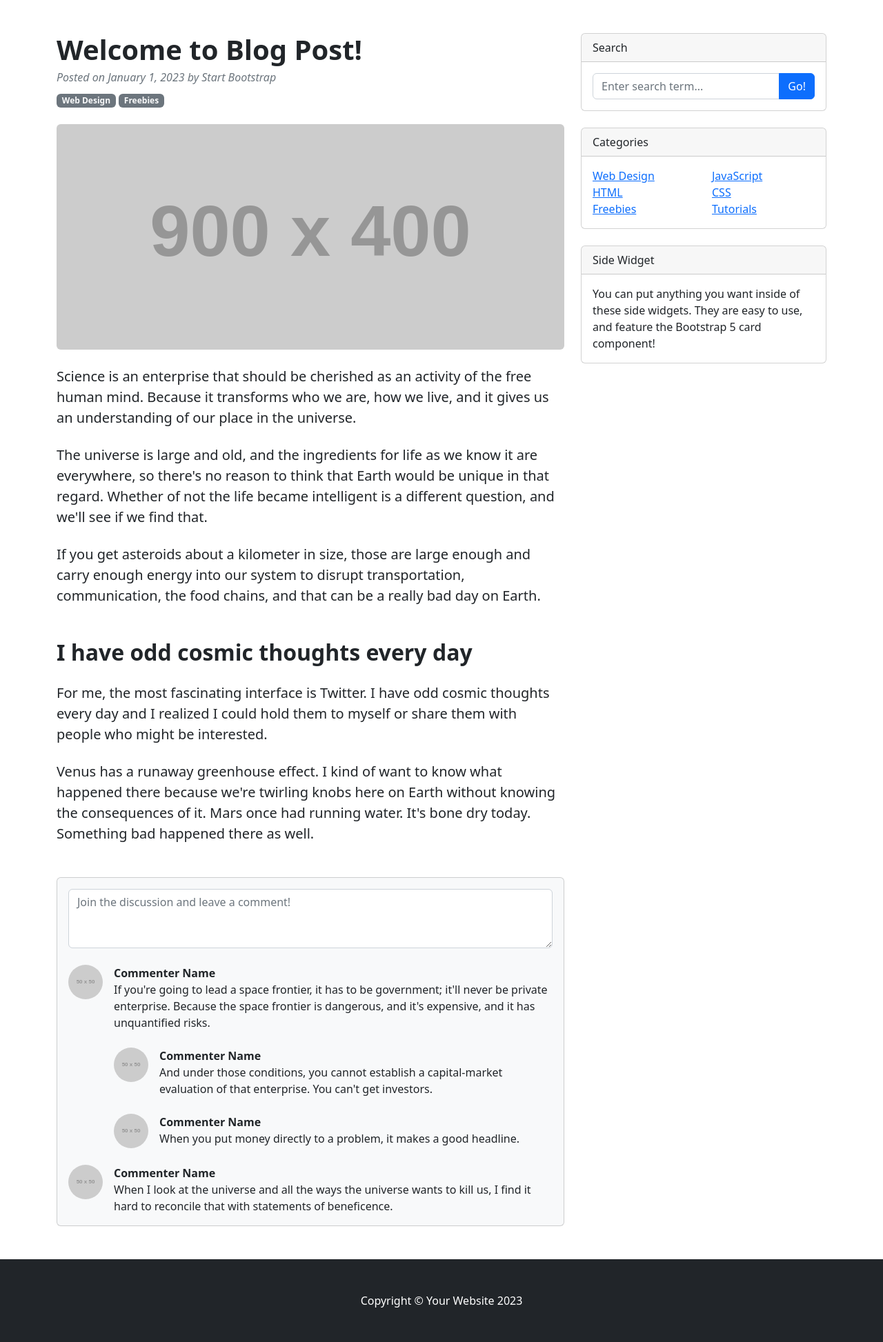
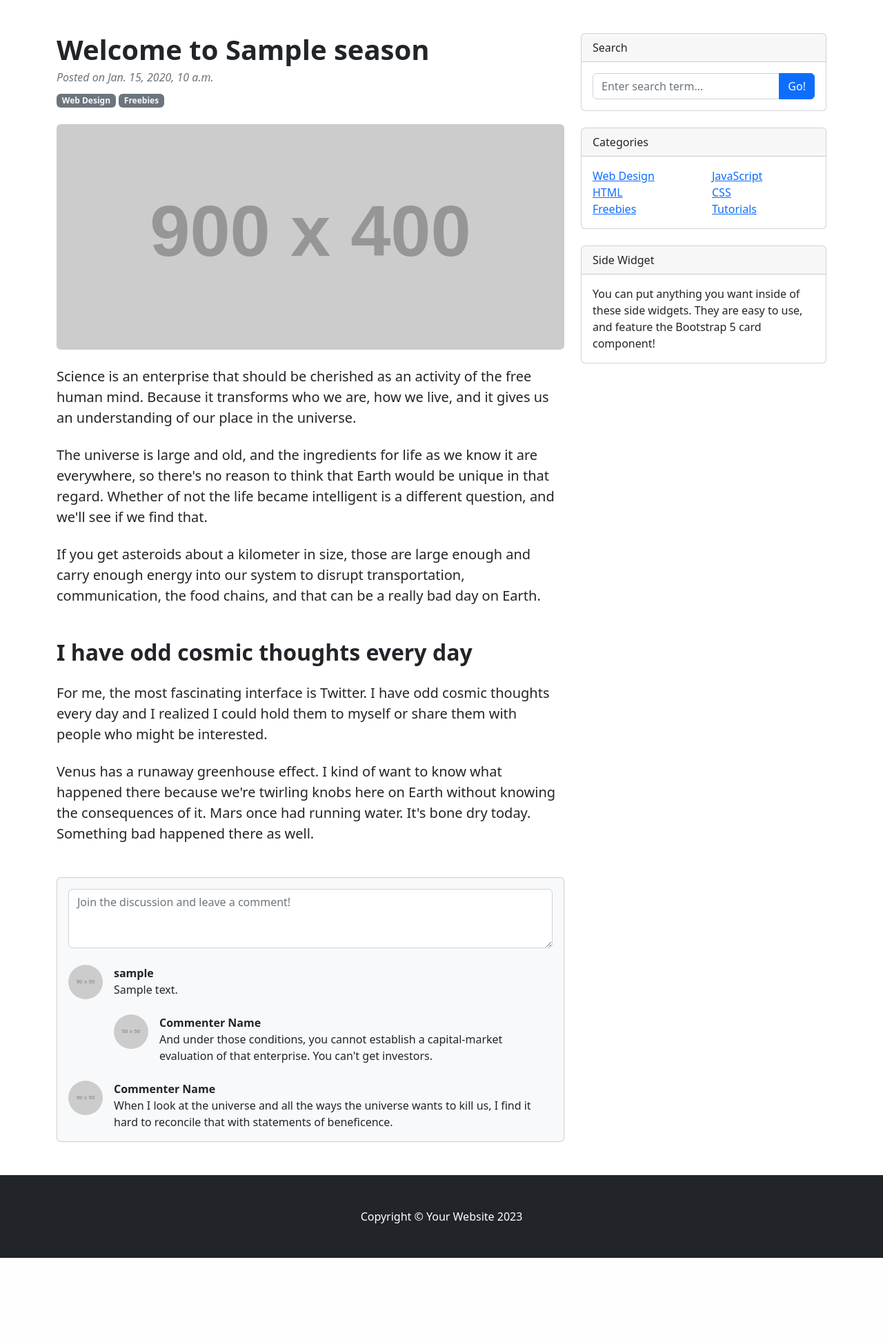
Before and after one commit to DestanT/we-discuss-music, a Django app: a page that uses templates/blog/season_details.html in a window 1280 px wide. Shown: the part 56-2002 px from the top of the page at 69% size. After the commit the page ends 1880 px from the top, so only its background shows below. Run offline with Django 4.2, Linux system fonts and the light colour scheme; tables that the repository leaves empty hold one stand-in row (values such as "Sample post"); grey boxes labelled with a size stand in for pictures from a placeholder-image service; some libraries are stand-ins or nearby versions.

Commit message:
Update views to display comments in template, add jinja logic to template

```diff
--- a/blog/views.py
+++ b/blog/views.py
@@ -2,7 +2,7 @@ from typing import Any
 from django.shortcuts import render, get_object_or_404
 from django.views import View
 from django.views.generic import ListView
-from .models import Season
+from .models import Season, Comment
 
 
 class SeasonList(ListView):
@@ -11,6 +11,7 @@ class SeasonList(ListView):
     template_name = 'blog/season_posts.html'
     paginate_by = 4
 
+    # Always display the latest season post - bypasses pagination logic
     def get_context_data(self, **kwargs):
         context = super().get_context_data(**kwargs)
         context['latest_season'] = Season.objects.first()
@@ -19,10 +20,16 @@ class SeasonList(ListView):
 
 class SeasonDetail(View):
     def get(self, request, *args, **kwargs):
-        queryset = Season.objects.all()
-        post = get_object_or_404(queryset, slug=self.kwargs.get('slug'))
+        slug = self.kwargs.get('slug')
+        season = get_object_or_404(Season, slug=slug)
+
+        comments = season.comments.all()  # type: ignore - Reverse relationship ("related_name")
 
         return render(
             request,
-            'blog/season_details.html'
+            'blog/season_details.html',
+            {
+                'season': season,
+                'comments': comments,
+            }
         )
--- a/templates/blog/season_details.html
+++ b/templates/blog/season_details.html
@@ -1,37 +1,4 @@
-{% load static %}
-<!DOCTYPE html>
-<html lang="en">
-
-<head>
-    <meta charset="utf-8" />
-    <meta name="viewport" content="width=device-width, initial-scale=1, shrink-to-fit=no" />
-    <meta name="description" content="" />
-    <meta name="author" content="" />
-    <title>We Rate Music</title>
-    <!-- Favicon-->
-    <link rel="icon" type="image/x-icon" href="{% static 'assets/favicon.ico' %}">
-    <!-- Core theme CSS (includes Bootstrap)-->
-    <link href="{% static 'css/styles.css' %}" rel="stylesheet">
-</head>
-
-<body>
-    <!-- Responsive navbar-->
-    <nav class="navbar navbar-expand-lg navbar-dark bg-dark">
-        <div class="container">
-            <a class="navbar-brand" href="#!">Start Bootstrap</a>
-            <button class="navbar-toggler" type="button" data-bs-toggle="collapse"
-                data-bs-target="#navbarSupportedContent" aria-controls="navbarSupportedContent" aria-expanded="false"
-                aria-label="Toggle navigation"><span class="navbar-toggler-icon"></span></button>
-            <div class="collapse navbar-collapse" id="navbarSupportedContent">
-                <ul class="navbar-nav ms-auto mb-2 mb-lg-0">
-                    <li class="nav-item"><a class="nav-link" href="#">Home</a></li>
-                    <li class="nav-item"><a class="nav-link" href="#!">About</a></li>
-                    <li class="nav-item"><a class="nav-link" href="#!">Contact</a></li>
-                    <li class="nav-item"><a class="nav-link active" aria-current="page" href="#">Blog</a></li>
-                </ul>
-            </div>
-        </div>
-    </nav>
+{% extends "index.html" %} {% block content %}
 <!-- Page content-->
 <div class="container mt-5">
     <div class="row">
@@ -41,9 +8,9 @@
                 <!-- Post header-->
                 <header class="mb-4">
                     <!-- Post title-->
-                        <h1 class="fw-bolder mb-1">Welcome to Blog Post!</h1>
+                    <h1 class="fw-bolder mb-1">Welcome to {{ season.title }}</h1>
                     <!-- Post meta content-->
-                        <div class="text-muted fst-italic mb-2">Posted on January 1, 2023 by Start Bootstrap</div>
+                    <div class="text-muted fst-italic mb-2">Posted on {{ season.created_on }}</div>
                     <!-- Post categories-->
                     <a class="badge bg-secondary text-decoration-none link-light" href="#!">Web Design</a>
                     <a class="badge bg-secondary text-decoration-none link-light" href="#!">Freebies</a>
@@ -77,19 +44,20 @@
                 <div class="card bg-light">
                     <div class="card-body">
                         <!-- Comment form-->
-                            <form class="mb-4"><textarea class="form-control" rows="3"
-                                    placeholder="Join the discussion and leave a comment!"></textarea></form>
+                        <form method="post" class="mb-4">
+                            <textarea class="form-control" rows="3"
+                                placeholder="Join the discussion and leave a comment!"></textarea>
+                        </form>
                         <!-- Comment with nested comments-->
+                        {% for comment in comments %}
                         <div class="d-flex mb-4">
-                                <!-- Parent comment-->
+                            <!-- Comments -->
                             <div class="flex-shrink-0"><img class="rounded-circle"
                                     src="https://dummyimage.com/50x50/ced4da/6c757d.jpg" alt="..." /></div>
                             <div class="ms-3">
-                                    <div class="fw-bold">Commenter Name</div>
-                                    If you're going to lead a space frontier, it has to be government; it'll never be
-                                    private enterprise. Because the space frontier is dangerous, and it's expensive, and
-                                    it has unquantified risks.
-                                    <!-- Child comment 1-->
+                                <div class="fw-bold">{{ comment.user }}</div>
+                                {{ comment }}
+                                <!-- Replies -->
                                 <div class="d-flex mt-4">
                                     <div class="flex-shrink-0"><img class="rounded-circle"
                                             src="https://dummyimage.com/50x50/ced4da/6c757d.jpg" alt="..." /></div>
@@ -99,17 +67,9 @@
                                         of that enterprise. You can't get investors.
                                     </div>
                                 </div>
-                                    <!-- Child comment 2-->
-                                    <div class="d-flex mt-4">
-                                        <div class="flex-shrink-0"><img class="rounded-circle"
-                                                src="https://dummyimage.com/50x50/ced4da/6c757d.jpg" alt="..." /></div>
-                                        <div class="ms-3">
-                                            <div class="fw-bold">Commenter Name</div>
-                                            When you put money directly to a problem, it makes a good headline.
                             </div>
                         </div>
-                                </div>
-                            </div>
+                        {% endfor %}
                         <!-- Single comment-->
                         <div class="d-flex">
                             <div class="flex-shrink-0"><img class="rounded-circle"
@@ -168,16 +128,4 @@
         </div>
     </div>
 </div>
-    <!-- Footer-->
-    <footer class="py-5 bg-dark">
-        <div class="container">
-            <p class="m-0 text-center text-white">Copyright &copy; Your Website 2023</p>
-        </div>
-    </footer>
-    <!-- Bootstrap core JS-->
-    <script src="https://cdn.jsdelivr.net/npm/bootstrap@5.2.3/dist/js/bootstrap.bundle.min.js"></script>
-    <!-- Core theme JS-->
-    <script src="{% static 'js/scripts.js' %}"></script>
-</body>
-
-</html>
+{% endblock content %}
```
Lines whose indentation alone changed are shown as unchanged.
